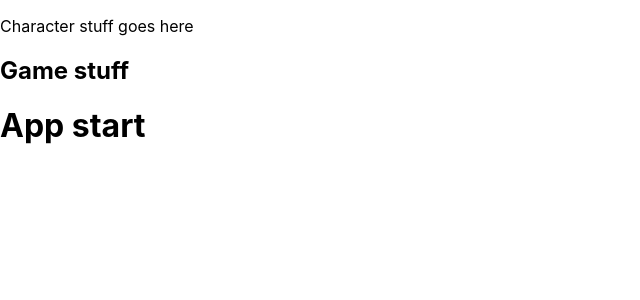
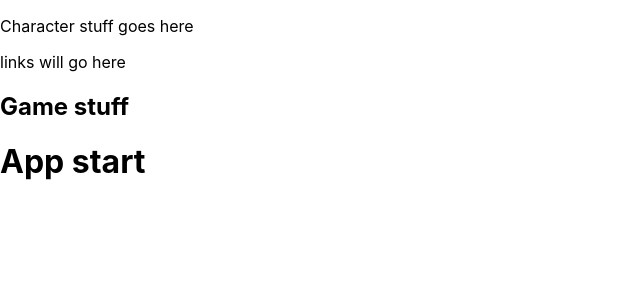
Before and after one commit to scottishdev/dwarves_of_kurak, a React (Create React App) app in the folder frontend/: page / in a window 1280 px wide. Shown: the top 300 px of the page, without its empty margins (0-640 px from the left). Built offline with nearby package versions, Linux system fonts and the light colour scheme.

Commit message:
front end updated

```diff
--- /dev/null
+++ b/frontend/src/components/characters/Character.js
@@ -0,0 +1,13 @@
+import React from 'react';
+
+
+
+const Character = (character) => {
+  return (
+    // <p>{character.name}</p>
+    <p>Character stuff goes here</p>
+  )
+
+}
+
+export default Character;
--- /dev/null
+++ b/frontend/src/containers/CharacterContainer.js
@@ -0,0 +1,30 @@
+import React, {Component, Fragment} from 'react';
+import Character from '../components/characters/Character';
+
+class CharacterContainer extends Component{
+  constructor(props){
+    super(props);
+    this.state ={
+      characters: []
+    }
+  }
+
+  // componentDidMount(){
+  //   const request = new Request();
+  //
+  //   request.get('/api/characters')
+  //   .then(data => this.setState({characters: data}))
+  // }
+
+  render(){
+    return(
+      <Fragment>
+      <p>links will go here</p>
+      </Fragment>
+    )
+  }
+
+
+}
+
+export default CharacterContainer;
--- a/frontend/src/containers/GameContainer.js
+++ b/frontend/src/containers/GameContainer.js
@@ -1,5 +1,6 @@
 import React, { Component } from 'react';
-import Character from '../components/Character.js'
+import Character from '../components/characters/Character.js';
+import CharacterContainer from './CharacterContainer.js';
 
 
 class GameContainer extends Component{
@@ -13,6 +14,7 @@ render(){
   return (
     <div>
     <Character />
+    <CharacterContainer/>
     <h2>Game stuff</h2>
 
     </div>
```
